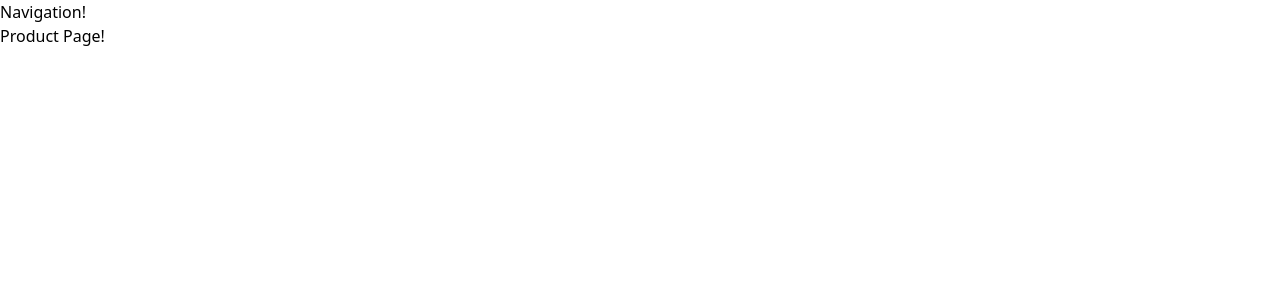
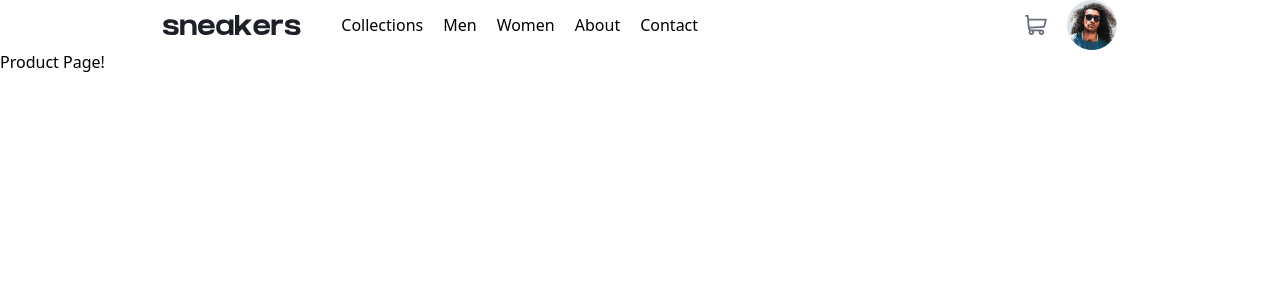
Before and after one commit to NikaBotchorishvili/e-commerce-product-page, a React (Vite) app: page / in a window 1280 px wide. Shown: the top 300 px of the page. Built offline with nearby package versions, Linux system fonts and the light colour scheme.

Commit message:
tailwind commit

```diff
--- a/index.html
+++ b/index.html
@@ -7,6 +7,12 @@
 			type="image/svg+xml"
 			href="/src/assets/images/favicon-32x32.png"
 		/>
+		<link rel="preconnect" href="https://fonts.googleapis.com" />
+		<link rel="preconnect" href="https://fonts.gstatic.com" crossorigin />
+		<link
+			href="https://fonts.googleapis.com/css2?family=Kumbh+Sans:wght@400;700&display=swap"
+			rel="stylesheet"
+		/>
 		<meta name="viewport" content="width=device-width, initial-scale=1.0" />
 		<title>E-Commerce Product Page</title>
 	</head>
--- a/package.json
+++ b/package.json
@@ -10,6 +10,7 @@
     "preview": "vite preview"
   },
   "dependencies": {
+    "framer-motion": "^10.16.4",
     "react": "^18.2.0",
     "react-dom": "^18.2.0",
     "react-router-dom": "^6.17.0"
--- a/src/components/common/Navigation/index.tsx
+++ b/src/components/common/Navigation/index.tsx
@@ -1,11 +1,39 @@
+import logo from "../../../assets/images/logo.svg";
+import cartIcon from "../../../assets/images/icon-cart.svg";
+import profileImage from "../../../assets/images/image-avatar.png";
 const Navigation: React.FC = () => {
-    return (
-        <header>
-            <nav>
-                Navigation!
-            </nav>
-        </header>
-    );
-}
+	return (
+		<>
+			<header className="hidden md:flex justify-around w-[100dvw]">
+				<section className="flex gap-x-10 items-center">
+					<img src={logo} alt="logo" />
+					<nav>
+						<ul className="flex gap-x-5">
+							<li>
+								<a href="#">Collections</a>
+							</li>
+							<li>
+								<a href="#">Men</a>
+							</li>
+							<li>
+								<a href="#">Women</a>
+							</li>
+							<li>
+								<a href="#">About</a>
+							</li>
+							<li>
+								<a href="#">Contact</a>
+							</li>
+						</ul>
+					</nav>
+				</section>
+				<section className="flex items-center gap-x-5">
+					<img src={cartIcon} alt="cart icon" />
+					<img src={profileImage} className="h-[50px]" alt="profile image" />
+				</section>
+			</header>
+		</>
+	);
+};
 
 export default Navigation;
--- a/tailwind.config.js
+++ b/tailwind.config.js
@@ -2,6 +2,26 @@
 export default {
 	content: ["./index.html", "./src/**/*.{js,ts,jsx,tsx}"],
 	theme: {
+		colors: {
+			// ### Primary
+
+			Orange: "hsl(26, 100%, 55%)",
+			PaleOrange: "hsl(25, 100%, 94%)",
+
+			// ### Neutral
+
+			VeryDarkBlue: "hsl(220, 13%, 13%)",
+			DarkGrayishBlue: "hsl(219, 9%, 45%)",
+			GrayishBlue: "hsl(220, 14%, 75%)",
+			LightGrayishBlue: "hsl(223, 64%, 98%)",
+			White: "hsl(0, 0%, 100%)",
+
+			// with 75% opacity for lightbox background
+			Black: "hsl(0, 0%, 0%)",
+		},
+        fontFamily: {
+            KumbhSans: "'Kumbh Sans', sans-serif",
+        },
 		extend: {},
 	},
 	plugins: [],
```
Also changed, not shown: 1 other file (tests, documents, lock files or other folders).
